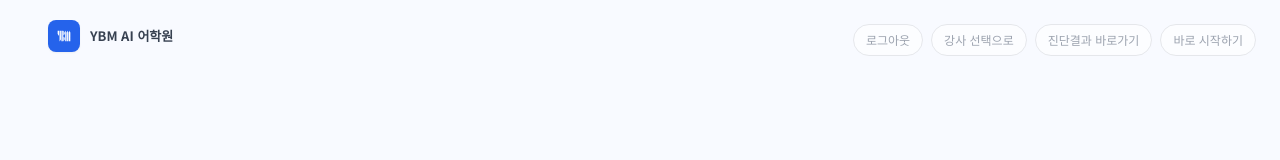
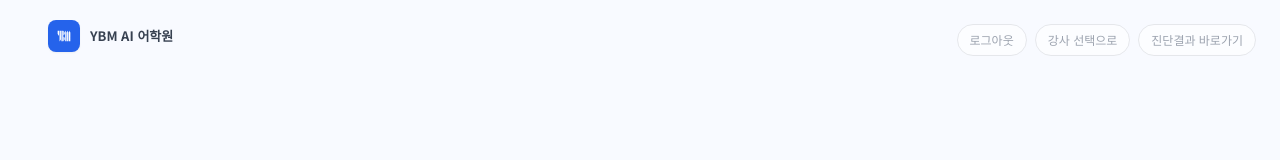
Before and after one commit to yujin-a4/aiacademy-mockup, a Next.js app: page /onboarding in a window 1280 px wide. Shown: the top 160 px of the page. Built offline with nearby package versions, Linux system fonts and the light colour scheme.

Commit message:
fix: 온보딩 '바로 시작하기' 건너뛰기 버튼 제거

```diff
--- a/src/app/onboarding/page.tsx
+++ b/src/app/onboarding/page.tsx
@@ -12,7 +12,6 @@ import CurriculumLoading from '@/components/onboarding/CurriculumLoading'
 import { useRouter } from 'next/navigation'
 import { useOnboardingStore } from '@/store/onboardingStore'
 import { createClient } from '@/lib/supabase'
-import { saveProfileToSupabase } from '@/lib/profile'
 
 // step 1=Name 2=Quiz 3=Goal 4=DiagnosisLoading 5=Diagnosis 6=CurriculumLoading 7=Instructor 8=Curriculum
 export default function OnboardingPage() {
@@ -26,29 +25,6 @@ export default function OnboardingPage() {
   }
 
   const next = () => setStep((s) => s + 1)
-
-  const handleSkip = async () => {
-    store.setUserName('토익초보')
-    store.setTargetScore(750)
-    store.setStudyRange('LC+RC')
-    store.setRangeAxis('W')
-    store.setRhythm('G')
-    store.setDifficulty('S')
-    store.setMotivation('R')
-    store.setDailyTime('1시간')
-
-    const threeMonthsLater = new Date()
-    threeMonthsLater.setMonth(threeMonthsLater.getMonth() + 3)
-    const examDate = threeMonthsLater.toISOString().split('T')[0]
-    store.setExamDate(examDate)
-    store.setStudyPeriod('3개월')
-    store.setSelectedInstructor('park')
-
-    store.saveCurrentProfile()
-    await saveProfileToSupabase(useOnboardingStore.getState()).catch(e => console.error('[skip] 저장 실패:', e))
-
-    router.push('/dashboard')
-  }
 
   const handleSkipToDiagnosis = () => {
     store.setUserName('토익초보')
@@ -111,12 +87,6 @@ export default function OnboardingPage() {
           >
             진단결과 바로가기
           </button>
-          <button
-            onClick={handleSkip}
-            className="text-[#9CA3AF] text-[12px] font-medium hover:text-[#6B7280] transition-colors bg-white/50 backdrop-blur-sm px-3 py-1.5 rounded-full border border-[#E5E7EB]"
-          >
-            바로 시작하기
-          </button>
         </div>
       )}
 
```
